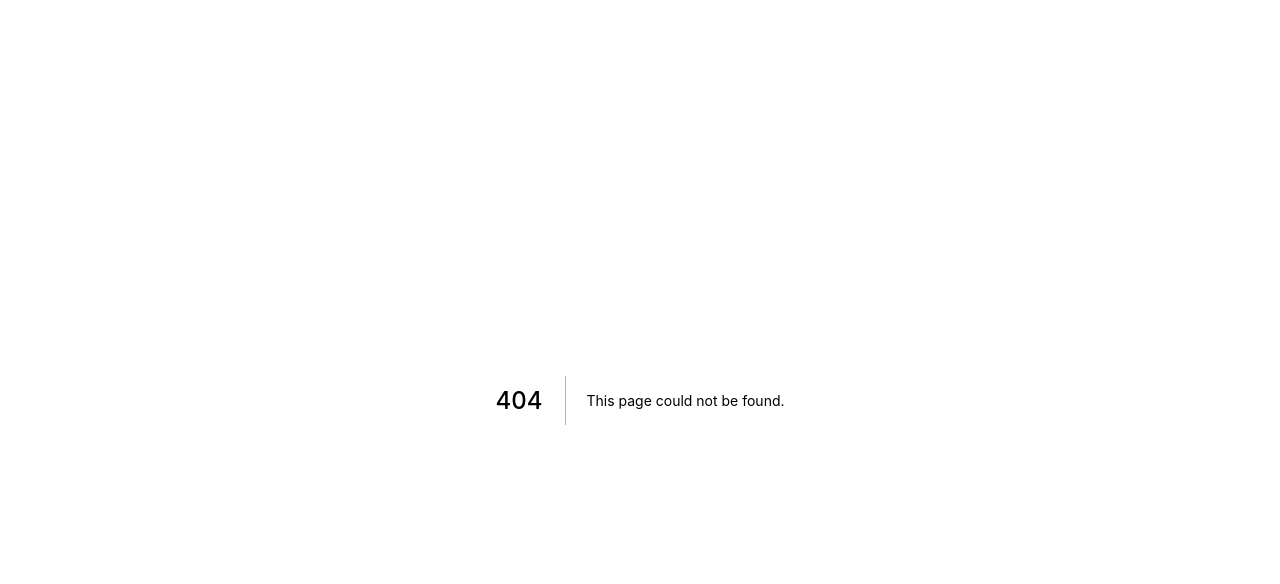
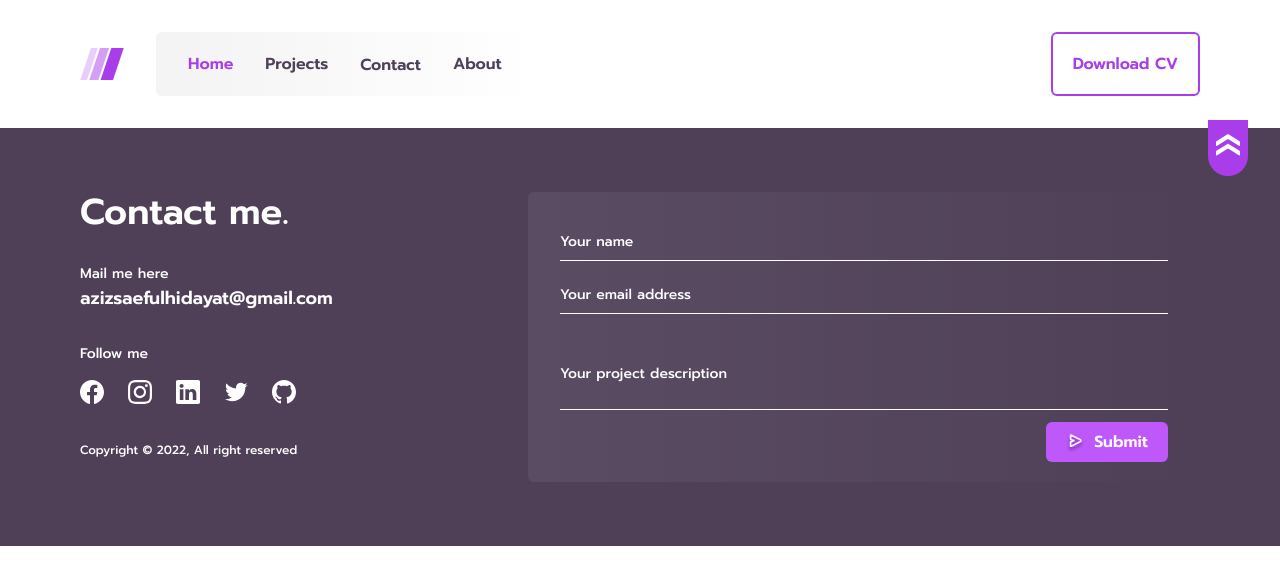
Before and after one commit to rural-dev/nextjs-portfolio, a Next.js app: page /test in a window 1280 px wide. Before the commit this address had no page. Shown: the top 584 px of the page. Built offline with nearby package versions, Linux system fonts and the light colour scheme.

Commit message:
add test page

```diff
--- a/components/Header.js
+++ b/components/Header.js
@@ -20,8 +20,13 @@ const Header = () => {
             <Link href="/projects">
               <a>Projects</a>
             </Link>
-        </li>
+          </li>
           <li onClick={ScrollToBottom}><button className="text-base font-semibold font-body text-basic pl-8"  >Contact</button></li>
+          <li className="text-base font-semibold font-body text-basic pl-8">
+            <Link href="/test">
+              <a>About</a>
+            </Link>
+          </li>
         </ul>
         <button className="ml-auto rounded-md text-violet border-2 border-violet text-base font-semibold font-body px-5">Download CV</button>
       </nav>
--- /dev/null
+++ b/pages/test.js
@@ -0,0 +1,20 @@
+import Head from 'next/head'
+import Image from 'next/image'
+import styles from '../styles/Home.module.css'
+import Footer from '../components/Footer'
+import Header from '../components/Header'
+import Link from 'next/link'
+
+export default function Test() {
+  return (
+    <div>
+      <Head>
+        <title>Aziz Saeful Hidayat</title>
+        <meta name="description" content="Senior Django, React, React Native Developer" />
+        <link rel="icon" href="/logo.svg" />
+      </Head>
+      <Header/>
+      <Footer/>
+    </div>
+  )
+}
```
